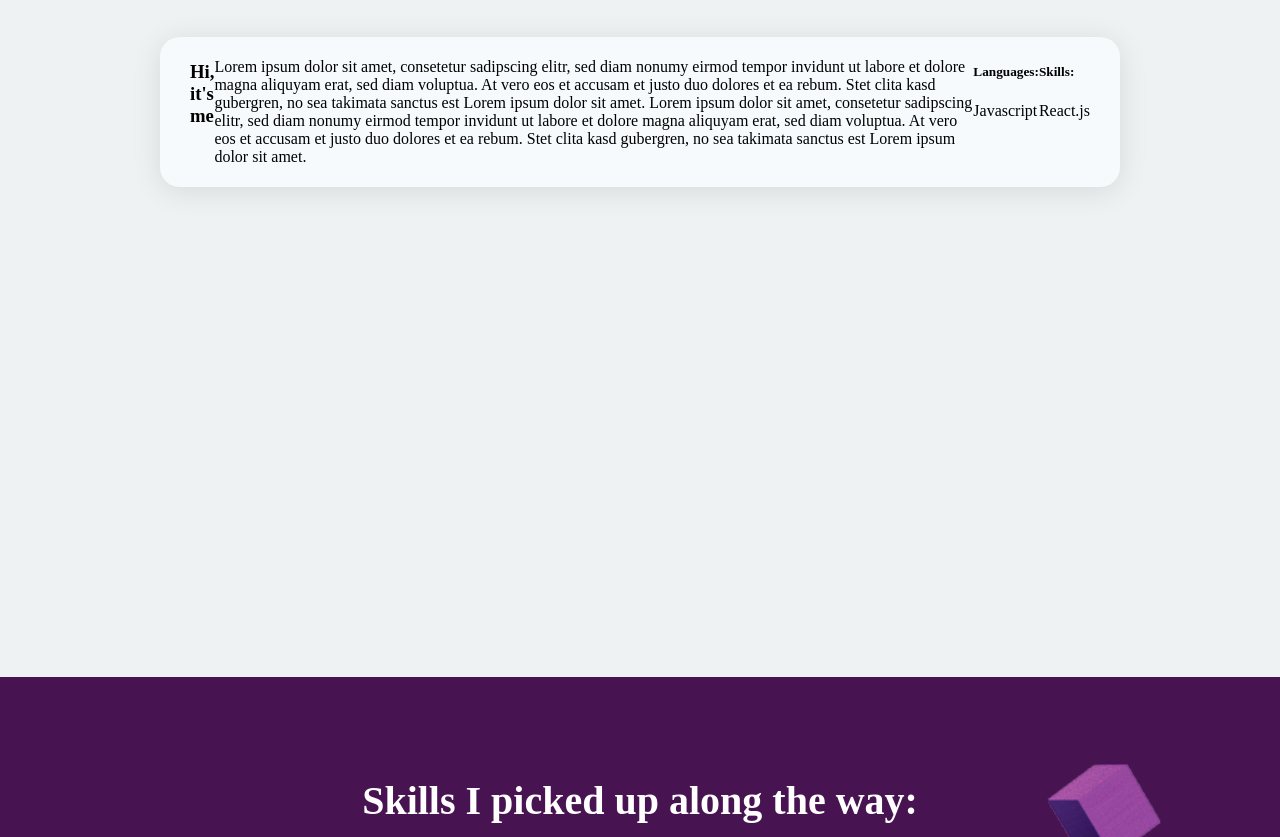
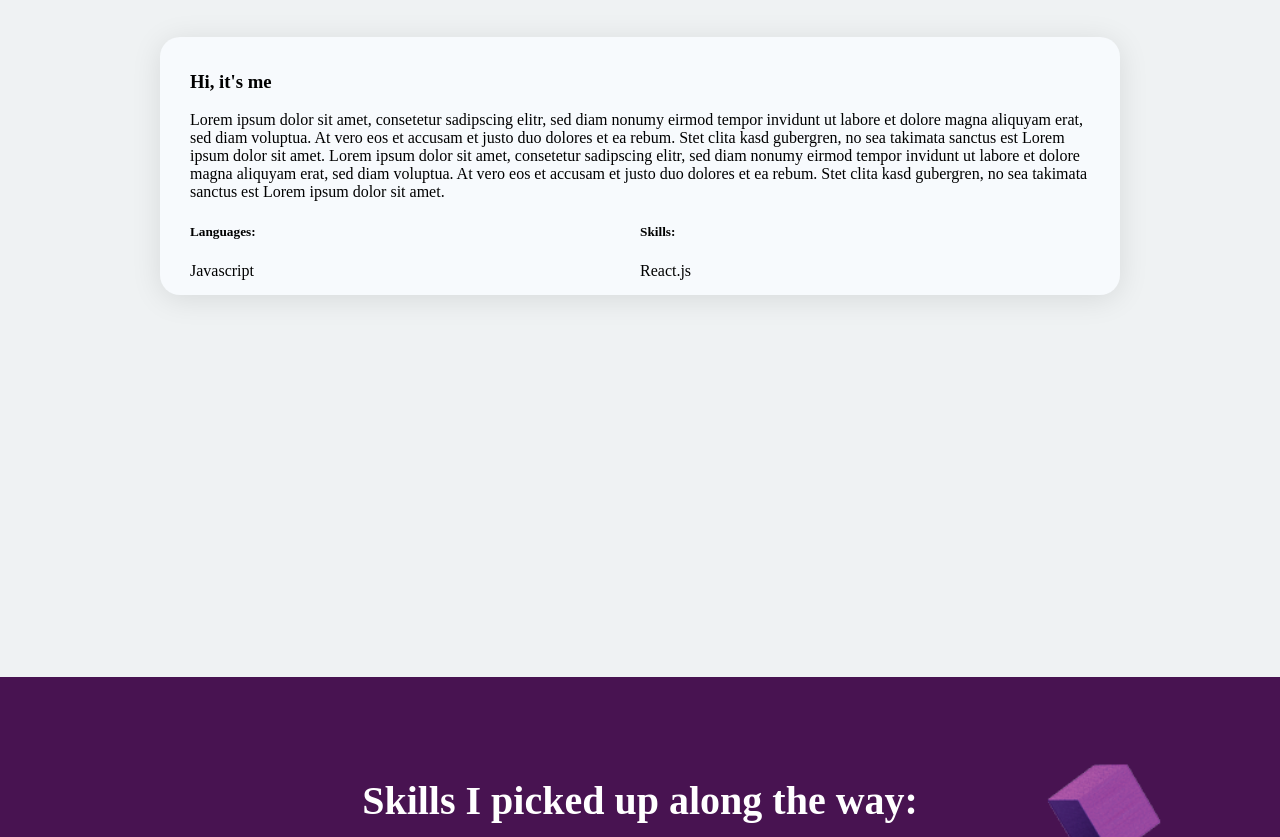
Before and after one commit to simoneraich/simone-raich-frontend-hp, a React (Create React App) app: page / in a window 1280 px wide. Shown: the part 1081-1918 px from the top of the page. Built offline with nearby package versions, Linux system fonts and the light colour scheme.

Commit message:
refining the design on about.js

```diff
--- a/src/About.css
+++ b/src/About.css
@@ -4,13 +4,23 @@
 
   .aboutContainer {
     max-width: 900px;
-    display: flex;
-    justify-content:flex-start;
-  margin: 0px auto;
-  margin-top: 300px;
-    height:fit-content;
-    padding: 5px 30px;
     border-radius: 20px;
+    padding: 15px 30px;
     background-color: #F7FAFD;
     box-shadow: 0 4px 30px rgba(0, 0, 0, 0.1);
+
+    display: flexbox;
+    margin: 20px auto;
+    margin-top: 300px;
+
   }
+
+
+
+  .aboutContainer h3 {
+display: inline-block;
+}
+
+.aboutContainer p {
+  display: inline;
+}
--- a/src/About.js
+++ b/src/About.js
@@ -4,7 +4,7 @@ import "./About.css";
 export default function About() {
   return (
     <div className="aboutSection">
-      <div className="aboutContainer" style={{ display: "flex" }}>
+      <div className="aboutContainer">
             <h3>Hi, it's me</h3>
             <br/>
             <p>
@@ -19,6 +19,7 @@ export default function About() {
               Stet clita kasd gubergren, no sea takimata sanctus est Lorem ipsum
               dolor sit amet.
             </p>
+            <div className="skillsSection" style={{ display: "flex" }}>
             <div style={{ flex: 2 }}>
               <h5>
                 Languages:
@@ -35,8 +36,8 @@ export default function About() {
                 React.js
               </p>
             </div>
-
-      </div>
+            </div>
+            </div>
     </div>
   );
 }
```
